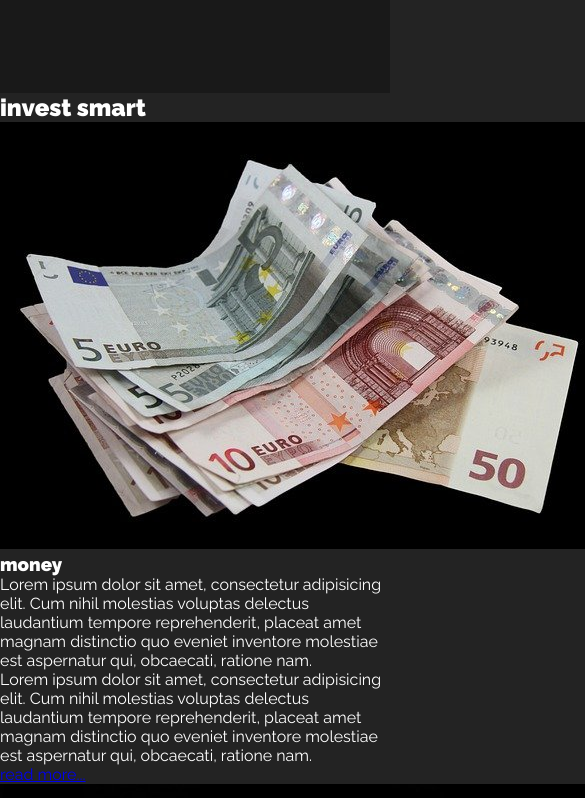
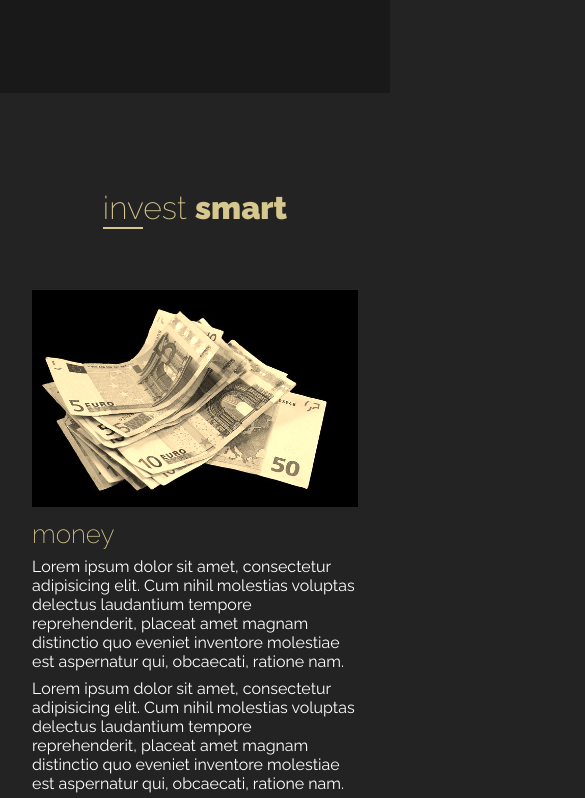
Before and after one commit to sldata/Diamonds-Gold-Money-Website, a website: page index.html in a window 390 px wide. Shown: the part 1686-2484 px from the top of the page, 585 px wide, since content can reach past the window. Drawn offline with Linux system fonts and the light colour scheme.

Commit message:
stylized mobile version - invest section

```diff
--- a/src/sass/style.scss
+++ b/src/sass/style.scss
@@ -33,6 +33,29 @@ h1.company-name {
 	margin: 0 auto;
 	max-width: 1200px;
 	width: 100%;
+}
+
+.section-title {
+	position: relative;
+	margin: 0 auto 2em;
+	font-size: 3.2rem;
+	color: colors.$gold;
+	font-weight: 200;
+	width: fit-content;
+
+	&::before {
+		position: absolute;
+		bottom: -0.1em;
+		left: 0;
+		width: 40px;
+		height: 2px;
+		background-color: colors.$gold;
+		content: '';
+	}
+
+	span {
+		font-weight: 900;
+	}
 }
 
 // header
@@ -189,33 +212,81 @@ h1.company-name {
 			border-radius: 8px;
 			opacity: 0;
 		}
-		&:hover::before{
+		&:hover::before {
 			animation: pulse 1s;
 		}
-		img{
+		img {
 			margin-bottom: 1em;
 			width: 60px;
 		}
-		h3{
+		h3 {
 			margin-bottom: 0.6em;
 			text-transform: uppercase;
 		}
 
-		&-one{
+		&-one {
 			grid-row: 1/2;
 			grid-column: 1/-1;
-
 		}
-		&-two{
+		&-two {
 			grid-row: 2/3;
 			grid-column: 1/-1;
-
 		}
-		&-three{
+		&-three {
 			grid-row: 3/4;
 			grid-column: 1/-1;
+		}
+	}
+}
 
+// info
+.info {
+	position: relative;
+	display: grid;
+	grid-template-areas:
+		'title'
+		'box'
+		'box';
+	padding: 6em 2em;
+
+	&__title {
+		grid-area: title;
+	}
+
+	&__boxes {
+		grid-area: box;
+	}
+
+	&__box-img {
+		width: 100%;
+		object-fit: cover;
+		filter: sepia();
+	}
+
+	&__box-title {
+		margin: 0.3em 0;
+		font-size: 2.6rem;
+		color: colors.$gold;
+		font-weight: 200;
+	}
+
+	&__box-text {
+		margin-bottom: 0.5em;
+	}
+	&__box-link {
+		display: block;
+		margin-bottom: 2em;
+		font-weight: bold;
+		color: colors.$gold;
+		text-decoration: none;
+		text-align: right;
+		transition: color 0.3s;
+		&:hover {
+			color: colors.$darkgold;
 		}
+	}
+	&__bg-icon {
+		display: none;
 	}
 }
 
```
Also changed, not shown: dist/css/style.min.css.
